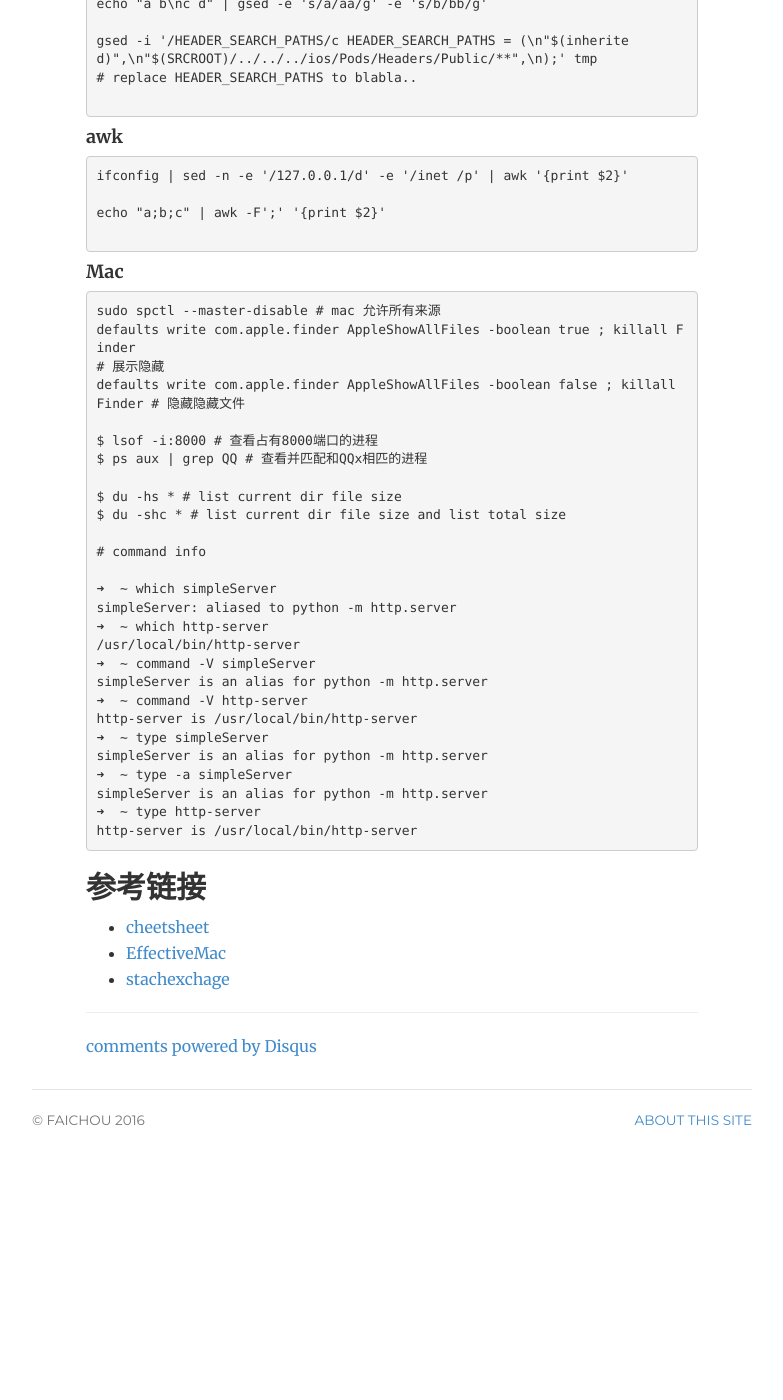
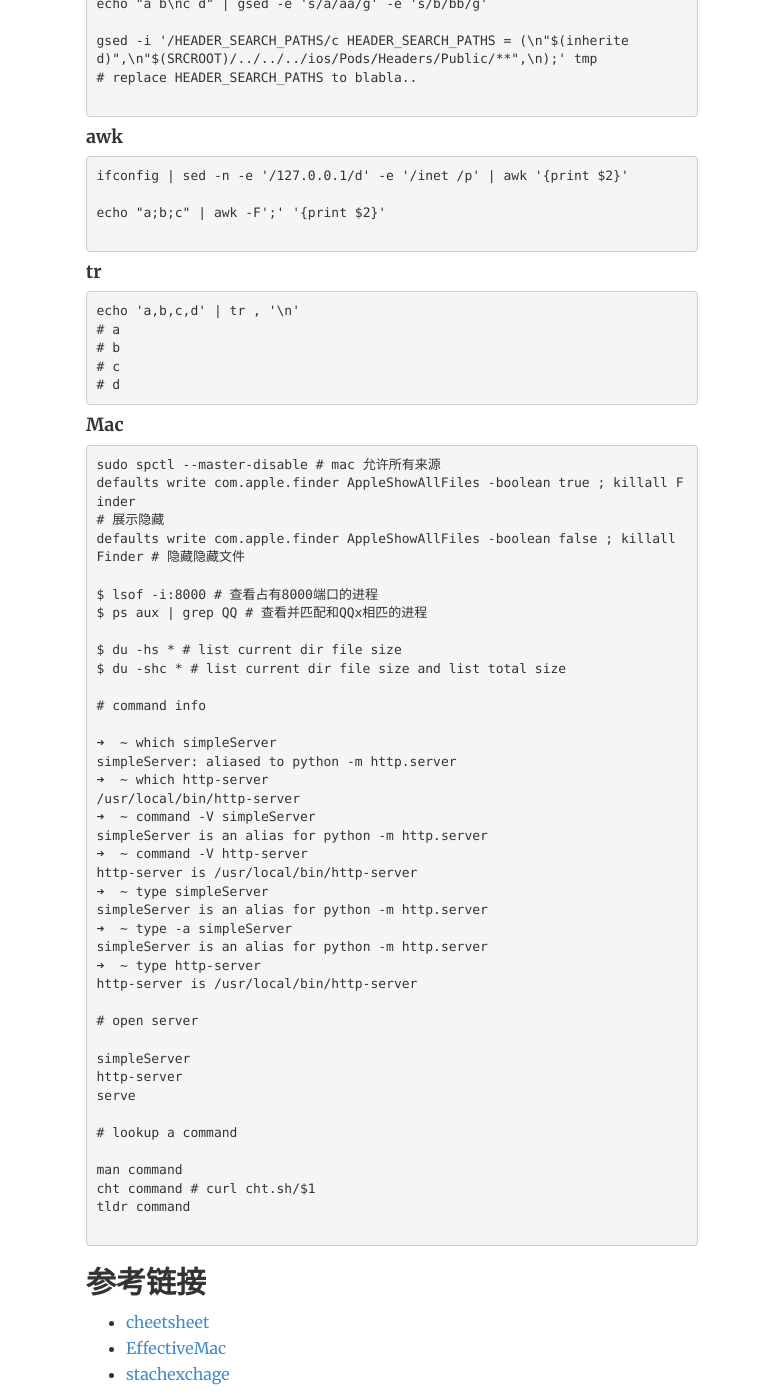
Before and after one commit to FaiChou/faichou.github.io, a Jekyll site: the page built from _posts/2018-06-22-shell.md, in a window 1280 px wide and 1400 px high, scrolled down 4122 px. Shown: the whole window, without its empty margins (248-1031 px from the left). Built offline with Jekyll 4.4.1, drawn with Linux system fonts in a browser that asks for light colours; comment, search, counter and statistics services are not loaded; before the commit the page ends 5304 px from its top, so only the background shows below that.

Commit message:
update post

````diff
--- a/_posts/2018-06-22-shell.md
+++ b/_posts/2018-06-22-shell.md
@@ -59,8 +59,7 @@ $? $ last command output
 
 > We can source a script via the "." (dot) command.
 
-<img src="http://o7bkcj7d7.bkt.clouddn.com/markdown/1530929127090.png"
-width="600" />
+<img src="http://o7bkcj7d7.bkt.clouddn.com/markdown/1530929127090.png" width="600" />
 
 #### 条件判断
 
@@ -208,6 +207,16 @@ echo "a;b;c" | awk -F';' '{print $2}'
 
 ```
 
+#### tr
+
+```bash
+echo 'a,b,c,d' | tr , '\n'
+# a
+# b
+# c
+# d
+```
+
 #### Mac
 
 ```bash
@@ -238,6 +247,19 @@ simpleServer is an alias for python -m http.server
 simpleServer is an alias for python -m http.server
 ➜  ~ type http-server
 http-server is /usr/local/bin/http-server
+
+# open server
+
+simpleServer
+http-server
+serve
+
+# lookup a command
+
+man command
+cht command # curl cht.sh/$1
+tldr command
+
 ```
 
 ## 参考链接
````
